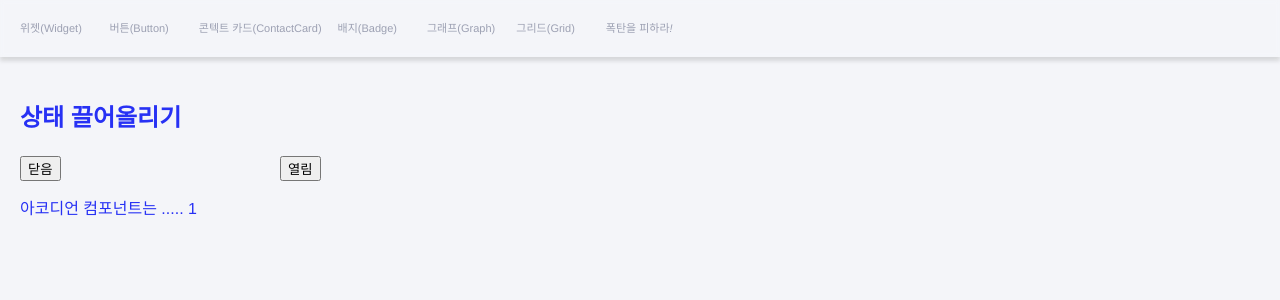
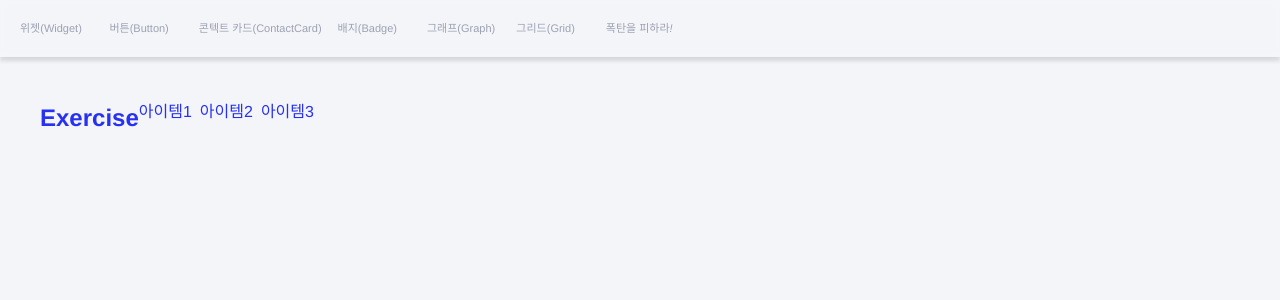
Before and after one commit to yen815/likelion-FEQA, a React (Vite) app: page / in a window 1280 px wide. Shown: the top 300 px of the page. Built offline with nearby package versions, Linux system fonts and the light colour scheme; a web font is replaced by a local one.

Commit message:
Stack 설명

```diff
--- a/src/app/App.jsx
+++ b/src/app/App.jsx
@@ -1,7 +1,5 @@
 import { app as appClasName } from './App.module.css';
-import Exercise from '@/lecture/36-1 lifting-state-up';
-
-console.log(appClasName);
+import Exercise from '@/lecture/38-stack-layout-Component';
 
 function App() {
   return (
--- /dev/null
+++ b/src/components/Stack/Stack.jsx
@@ -0,0 +1,47 @@
+import classes from './Stack.module.css';
+
+export default function Stack({
+  as: Component = 'div',
+  className: customClassNames = '',
+  style: 컴포넌트_사용자의_커스텀스타일,
+  vertical = false,
+  gap,
+  my: marginBlock,
+  mx: marginInline,
+  ...restProps
+}) {
+  const 컴포넌트_클래스이름 = `${classes.Stack} ${customClassNames}`.trim();
+
+  const 컴폰넌트_제작자의_스타일 = {};
+
+  if (vertical) {
+    컴폰넌트_제작자의_스타일['--direction'] = 'column';
+  }
+
+  if (gap || gap === 0) {
+    컴폰넌트_제작자의_스타일['--gap'] = `${gap}px`;
+  }
+
+  if (marginBlock || marginBlock === 0) {
+    컴폰넌트_제작자의_스타일['--marginBlock'] = `${marginBlock}px`;
+  }
+
+  if (marginInline || marginInline === 0) {
+    컴폰넌트_제작자의_스타일['--marginInline'] = `${marginInline}px`;
+  }
+
+  const 컴포넌트_스타일_옵션 = {
+    ...컴폰넌트_제작자의_스타일,
+    ...컴포넌트_사용자의_커스텀스타일,
+  };
+
+  console.log(컴포넌트_스타일_옵션);
+
+  return (
+    <Component
+      className={컴포넌트_클래스이름}
+      style={컴포넌트_스타일_옵션}
+      {...restProps}
+    />
+  );
+}
--- /dev/null
+++ b/src/components/Stack/Stack.module.css
@@ -0,0 +1,14 @@
+.Stack {
+  --display: flex;
+  --direction: row;
+  --wrap: nowrap;
+  --gap: 8px;
+  --marginBlock: 0;
+  --marginInline: 0;
+
+  display: var(--display);
+  flex-flow: var(--direction) var(--wrap);
+  gap: var(--gap);
+  margin: var(--marginBlock) var(--marginInline);
+
+}
--- a/src/components/index.js
+++ b/src/components/index.js
@@ -1,5 +1,4 @@
 // 다시 내보내기(re-export)
-
 export { default as weatherIcon } from './weatherIcon/weatherIcon';
 export { default as A11yHidden } from './A11yHidden/A11yHidden-v3';
 export { default as CatCardList } from './CatCardList/CatCardList';
@@ -9,3 +8,4 @@ export { default as Button } from './Button/Button';
 export { default as Widget } from './Widget/Widget';
 export { default as FormInput } from './FormInput/FormInput';
 export { default as CountUp } from './CountUp/CountUp';
+export { default as Stack } from './Stack/Stack';
--- /dev/null
+++ b/src/lecture/38-stack-layout-Component.css
@@ -0,0 +1,3 @@
+h2, p{
+  margin: 0;
+}
--- /dev/null
+++ b/src/lecture/38-stack-layout-Component.jsx
@@ -0,0 +1,17 @@
+import { Stack } from '@/components';
+import './38-stack-layout-component.css';
+
+function Exercise() {
+  return (
+    <Stack gap={0} my={20} mx={20}>
+      <h2>Exercise</h2>
+      <Stack>
+        <p>아이템1</p>
+        <p>아이템2</p>
+        <p>아이템3</p>
+      </Stack>
+    </Stack>
+  );
+}
+
+export default Exercise;
```
Also changed, not shown: src/lecture/37-2 react-form-exercise.jsx (renamed from src/lecture/37-2 react-form-exercise copy.jsx).
